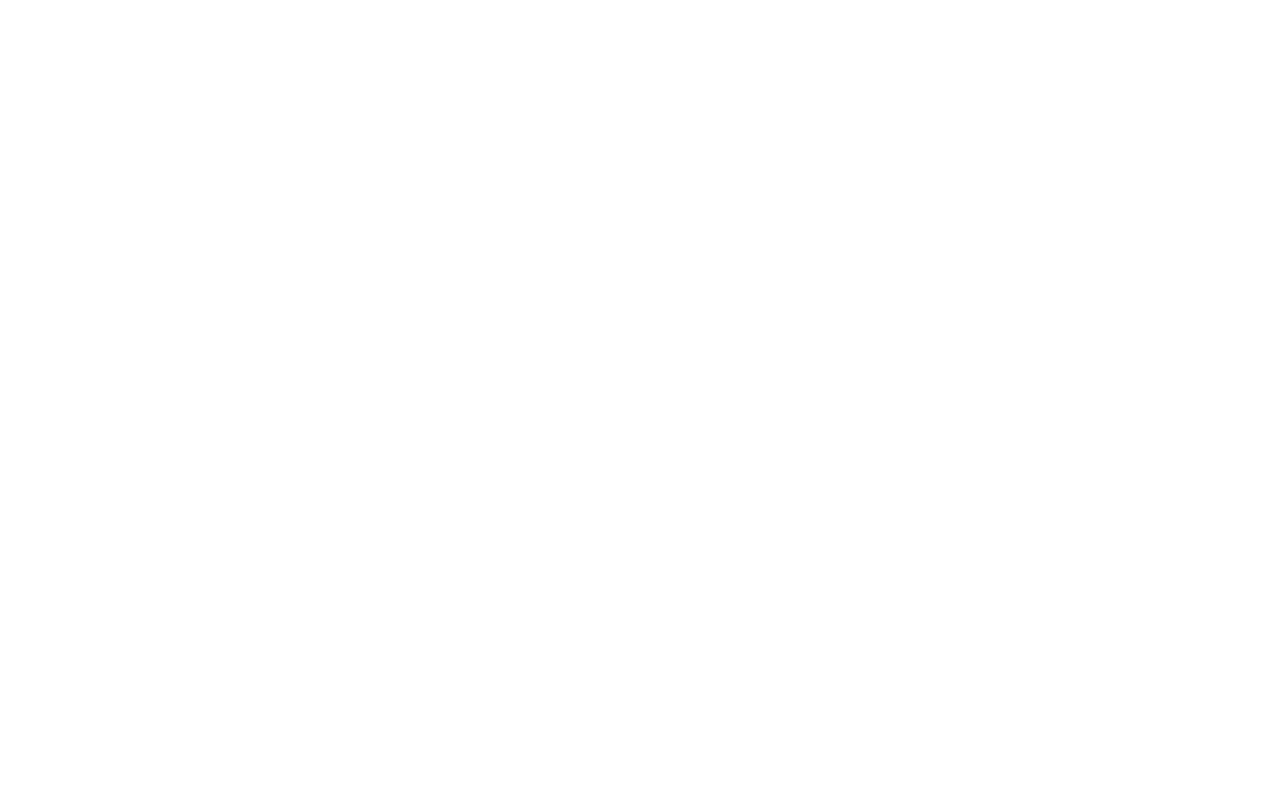
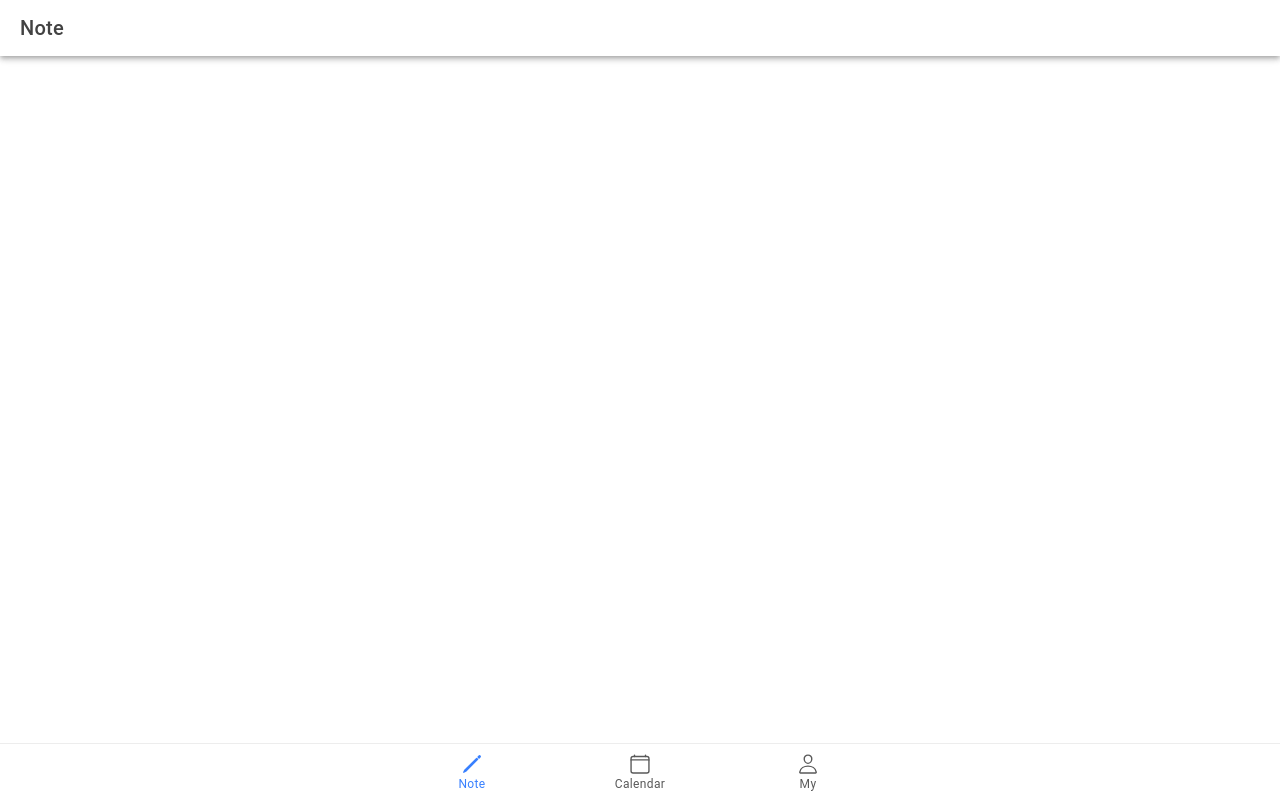
Before and after one commit to hantani/check-study-time, a React (Vite) app: page /note in a window 1280 px wide. Built offline with nearby package versions, Linux system fonts and the light colour scheme.

Commit message:
first commit

```diff
--- a/src/App.tsx
+++ b/src/App.tsx
@@ -1,42 +1,70 @@
-import { Redirect, Route } from 'react-router-dom';
-import { IonApp, IonRouterOutlet, setupIonicReact } from '@ionic/react';
-import { IonReactRouter } from '@ionic/react-router';
-import Home from './pages/Home';
+import { Redirect, Route } from "react-router-dom";
+import {
+  IonApp,
+  IonIcon,
+  IonLabel,
+  IonRouterOutlet,
+  IonTabBar,
+  IonTabButton,
+  IonTabs,
+  setupIonicReact,
+} from "@ionic/react";
+import { IonReactRouter } from "@ionic/react-router";
+import {
+  pencilOutline,
+  calendarClearOutline,
+  personOutline,
+} from "ionicons/icons";
+import Note from "./pages/Note";
 
 /* Core CSS required for Ionic components to work properly */
-import '@ionic/react/css/core.css';
+import "@ionic/react/css/core.css";
 
 /* Basic CSS for apps built with Ionic */
-import '@ionic/react/css/normalize.css';
-import '@ionic/react/css/structure.css';
-import '@ionic/react/css/typography.css';
+import "@ionic/react/css/normalize.css";
+import "@ionic/react/css/structure.css";
+import "@ionic/react/css/typography.css";
 
 /* Optional CSS utils that can be commented out */
-import '@ionic/react/css/padding.css';
-import '@ionic/react/css/float-elements.css';
-import '@ionic/react/css/text-alignment.css';
-import '@ionic/react/css/text-transformation.css';
-import '@ionic/react/css/flex-utils.css';
-import '@ionic/react/css/display.css';
+import "@ionic/react/css/padding.css";
+import "@ionic/react/css/float-elements.css";
+import "@ionic/react/css/text-alignment.css";
+import "@ionic/react/css/text-transformation.css";
+import "@ionic/react/css/flex-utils.css";
+import "@ionic/react/css/display.css";
 
 /* Theme variables */
-import './theme/variables.css';
+import "./theme/variables.css";
+import Calendar from "./pages/Calendar";
+import My from "./pages/My";
 
 setupIonicReact();
 
 const App: React.FC = () => (
-  <IonApp>
-    <IonReactRouter>
+  <IonReactRouter>
+    <IonTabs>
       <IonRouterOutlet>
-        <Route exact path="/home">
-          <Home />
-        </Route>
-        <Route exact path="/">
-          <Redirect to="/home" />
-        </Route>
+        <Redirect exact path="/" to="/note" />
+        <Route path="/note" component={Note} />
+        <Route path="/calendar" component={Calendar} />
+        <Route path="/my" component={My} />
       </IonRouterOutlet>
-    </IonReactRouter>
-  </IonApp>
+      <IonTabBar slot="bottom">
+        <IonTabButton tab="note" href="/note">
+          <IonIcon icon={pencilOutline} />
+          <IonLabel>Note</IonLabel>
+        </IonTabButton>
+        <IonTabButton tab="calendar" href="/calendar">
+          <IonIcon icon={calendarClearOutline} />
+          <IonLabel>Calendar</IonLabel>
+        </IonTabButton>
+        <IonTabButton tab="my" href="/my">
+          <IonIcon icon={personOutline} />
+          <IonLabel>My</IonLabel>
+        </IonTabButton>
+      </IonTabBar>
+    </IonTabs>
+  </IonReactRouter>
 );
 
 export default App;
--- /dev/null
+++ b/src/pages/Calendar.tsx
@@ -0,0 +1,23 @@
+import {
+  IonContent,
+  IonHeader,
+  IonPage,
+  IonTitle,
+  IonToolbar,
+} from "@ionic/react";
+import ExploreContainer from "../components/ExploreContainer";
+import "./Calendar.css";
+
+const Calendar: React.FC = () => {
+  return (
+    <>
+      <IonHeader>
+        <IonToolbar>
+          <IonTitle>Calendar</IonTitle>
+        </IonToolbar>
+      </IonHeader>
+    </>
+  );
+};
+
+export default Calendar;
--- a/src/pages/Home.tsx
+++ /dev/null
@@ -1,25 +0,0 @@
-import { IonContent, IonHeader, IonPage, IonTitle, IonToolbar } from '@ionic/react';
-import ExploreContainer from '../components/ExploreContainer';
-import './Home.css';
-
-const Home: React.FC = () => {
-  return (
-    <IonPage>
-      <IonHeader>
-        <IonToolbar>
-          <IonTitle>Blank</IonTitle>
-        </IonToolbar>
-      </IonHeader>
-      <IonContent fullscreen>
-        <IonHeader collapse="condense">
-          <IonToolbar>
-            <IonTitle size="large">Blank</IonTitle>
-          </IonToolbar>
-        </IonHeader>
-        <ExploreContainer />
-      </IonContent>
-    </IonPage>
-  );
-};
-
-export default Home;
--- /dev/null
+++ b/src/pages/My.tsx
@@ -0,0 +1,23 @@
+import {
+  IonContent,
+  IonHeader,
+  IonPage,
+  IonTitle,
+  IonToolbar,
+} from "@ionic/react";
+import ExploreContainer from "../components/ExploreContainer";
+import "./My.css";
+
+const My: React.FC = () => {
+  return (
+    <>
+      <IonHeader>
+        <IonToolbar>
+          <IonTitle>My</IonTitle>
+        </IonToolbar>
+      </IonHeader>
+    </>
+  );
+};
+
+export default My;
--- /dev/null
+++ b/src/pages/Note.tsx
@@ -0,0 +1,32 @@
+import {
+  IonContent,
+  IonHeader,
+  IonPage,
+  IonTitle,
+  IonToolbar,
+} from "@ionic/react";
+import ExploreContainer from "../components/ExploreContainer";
+import "./Note.css";
+import { getDate } from "../utils/getDate";
+import { useState } from "react";
+
+const Note: React.FC = () => {
+  const [currentDate, setCurrentDate] = useState(getDate());
+
+  return (
+    <>
+      <IonHeader>
+        <IonToolbar>
+          <IonTitle>Note</IonTitle>
+        </IonToolbar>
+      </IonHeader>
+      <IonContent>
+        <div className="main-note">
+          <h1></h1>
+        </div>
+      </IonContent>
+    </>
+  );
+};
+
+export default Note;
--- /dev/null
+++ b/src/utils/getDate.ts
@@ -0,0 +1,16 @@
+export const getDate = () => {
+  const today = new Date();
+  let month: number | string = today.getMonth() + 1;
+  const year = today.getFullYear();
+  let date: number | string = today.getDate();
+
+  if (month < 10) {
+    month = "0" + month;
+  }
+
+  if (date < 10) {
+    date = "0" + date;
+  }
+
+  return `${year}-${month}-${date}`;
+};
```
Also changed, not shown: src/pages/Calendar.css (added), src/pages/Home.css (deleted), src/pages/My.css (added), src/pages/Note.css (added).
